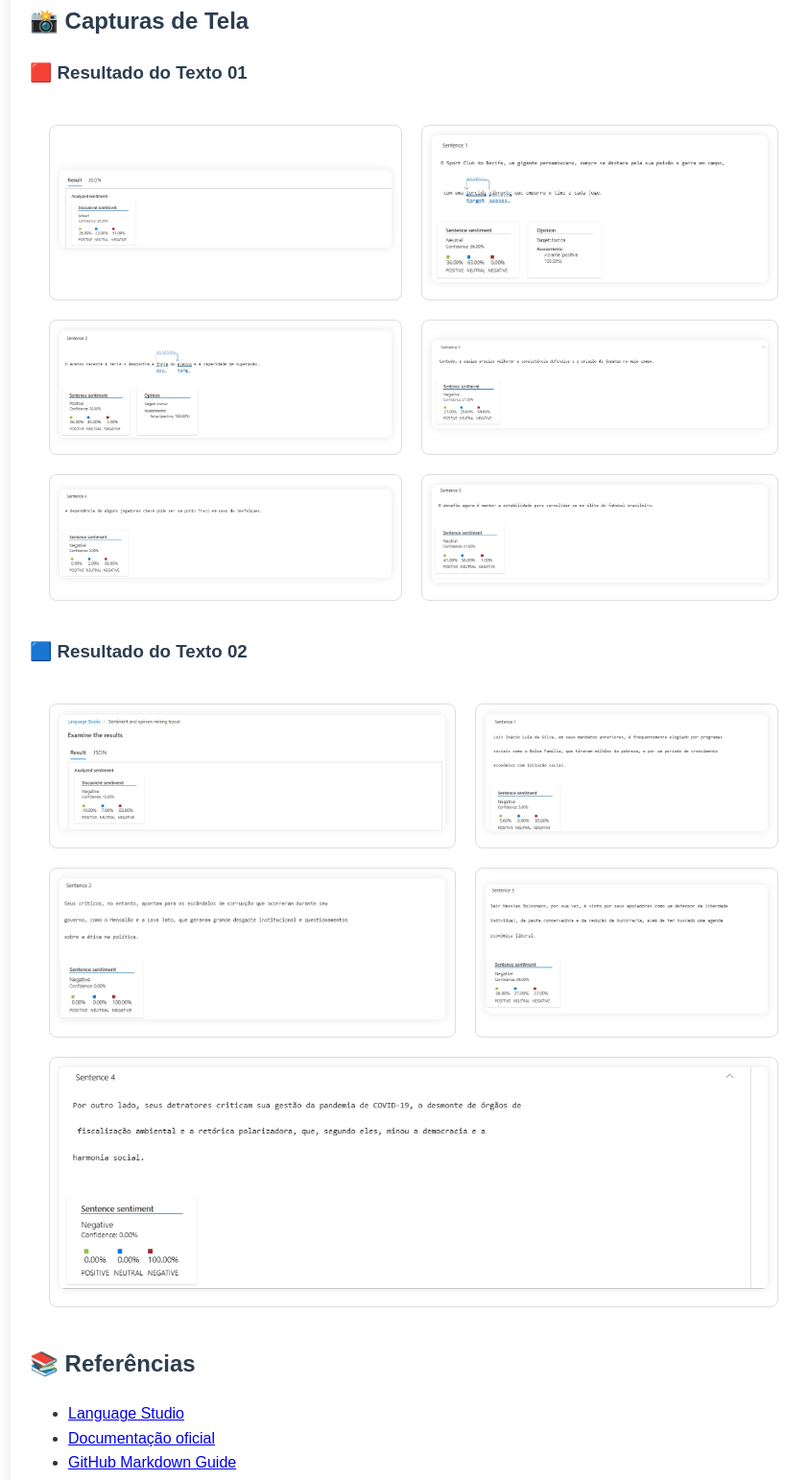
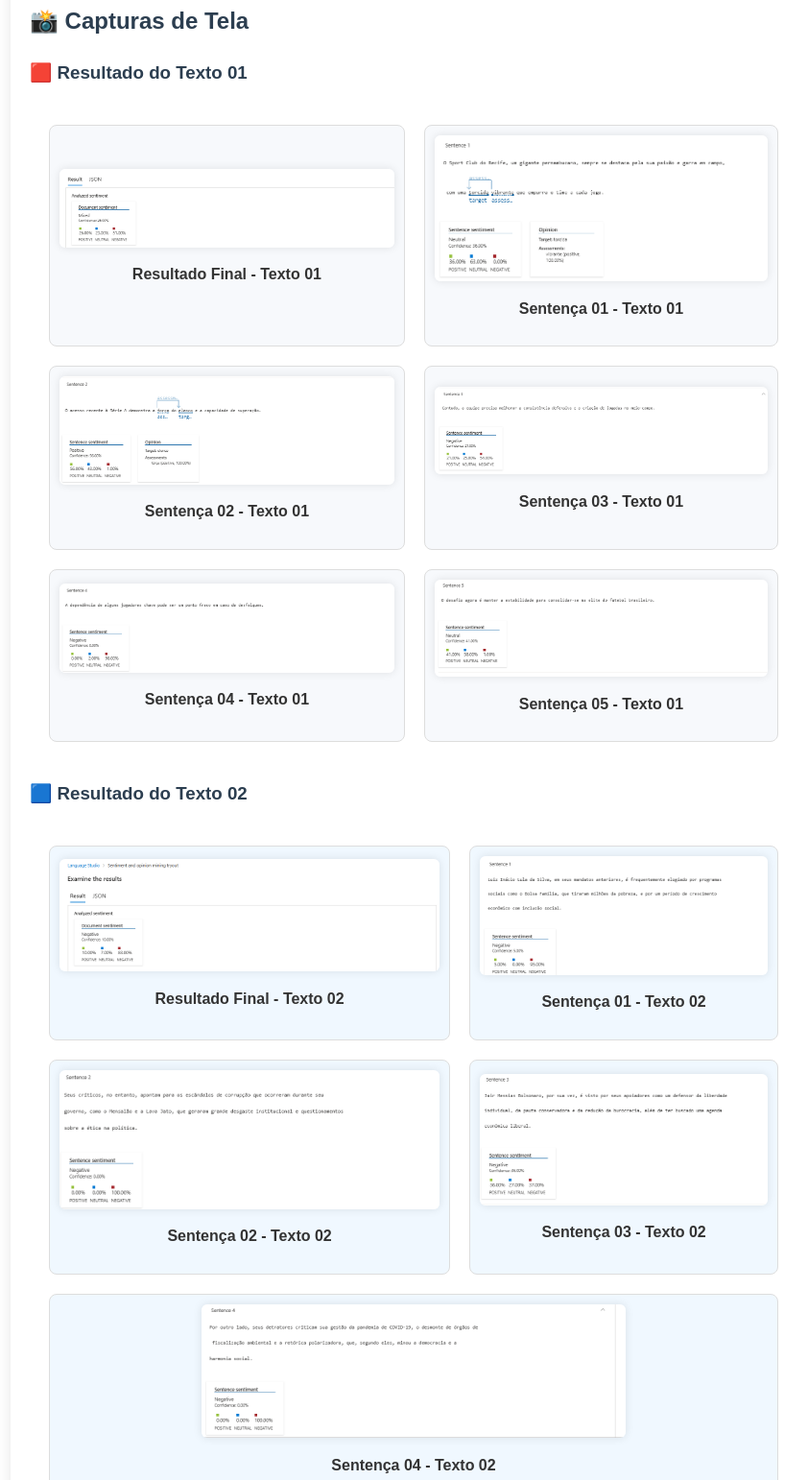
Before and after one commit to franciscohamiltonjr/projeto-de-ia-analise-sentimentos-language-studio, a plain HTML site: page index.html in a window 1280 px wide. Shown: the part 995-2537 px from the top of the page at 96% size, without its empty margins (209-1051 px from the left). Drawn offline with Linux system fonts and the light colour scheme.

Commit message:
Update index.html

```diff
--- a/index.html
+++ b/index.html
@@ -93,46 +93,50 @@ Jair Messias Bolsonaro, por sua vez, é visto por seus apoiadores como um defens
 
   </ul>
 
-
 <h2>📸 Capturas de Tela</h2>
 
 <h3>🟥 Resultado do Texto 01</h3>
 <table style="width: 100%; border-collapse: separate; border-spacing: 20px;">
   <tr>
-    <td style="border: 1px solid #ddd; padding: 10px; border-radius: 8px;">
+    <td style="background-color: #f7f9fc; border: 1px solid #ddd; padding: 10px; border-radius: 8px; text-align: center;">
       <a href="imagens/01-resultado-final-texto-01.png" target="_blank">
         <img src="imagens/01-resultado-final-texto-01.png" alt="Resultado final texto 01" style="width: 100%; border-radius: 6px; box-shadow: 0 0 10px rgba(0,0,0,0.1);">
       </a>
+      <p style="margin-top: 8px; font-weight: bold;">Resultado Final - Texto 01</p>
     </td>
-    <td style="border: 1px solid #ddd; padding: 10px; border-radius: 8px;">
+    <td style="background-color: #f7f9fc; border: 1px solid #ddd; padding: 10px; border-radius: 8px; text-align: center;">
       <a href="imagens/01-resultado-sentença-01-texto-01.png" target="_blank">
         <img src="imagens/01-resultado-sentença-01-texto-01.png" alt="Sentença 01 texto 01" style="width: 100%; border-radius: 6px; box-shadow: 0 0 10px rgba(0,0,0,0.1);">
       </a>
+      <p style="margin-top: 8px; font-weight: bold;">Sentença 01 - Texto 01</p>
     </td>
   </tr>
-  <!-- Continue os próximos pares abaixo com o mesmo estilo -->
   <tr>
-    <td style="border: 1px solid #ddd; padding: 10px; border-radius: 8px;">
+    <td style="background-color: #f7f9fc; border: 1px solid #ddd; padding: 10px; border-radius: 8px; text-align: center;">
       <a href="imagens/01-resultado-sentença-02-texto-01.png" target="_blank">
         <img src="imagens/01-resultado-sentença-02-texto-01.png" alt="Sentença 02 texto 01" style="width: 100%; border-radius: 6px; box-shadow: 0 0 10px rgba(0,0,0,0.1);">
       </a>
+      <p style="margin-top: 8px; font-weight: bold;">Sentença 02 - Texto 01</p>
     </td>
-    <td style="border: 1px solid #ddd; padding: 10px; border-radius: 8px;">
+    <td style="background-color: #f7f9fc; border: 1px solid #ddd; padding: 10px; border-radius: 8px; text-align: center;">
       <a href="imagens/01-resultado-sentença-03-texto-01.png" target="_blank">
         <img src="imagens/01-resultado-sentença-03-texto-01.png" alt="Sentença 03 texto 01" style="width: 100%; border-radius: 6px; box-shadow: 0 0 10px rgba(0,0,0,0.1);">
       </a>
+      <p style="margin-top: 8px; font-weight: bold;">Sentença 03 - Texto 01</p>
     </td>
   </tr>
   <tr>
-    <td style="border: 1px solid #ddd; padding: 10px; border-radius: 8px;">
+    <td style="background-color: #f7f9fc; border: 1px solid #ddd; padding: 10px; border-radius: 8px; text-align: center;">
       <a href="imagens/01-resultado-sentença-04-texto-01.png" target="_blank">
         <img src="imagens/01-resultado-sentença-04-texto-01.png" alt="Sentença 04 texto 01" style="width: 100%; border-radius: 6px; box-shadow: 0 0 10px rgba(0,0,0,0.1);">
       </a>
+      <p style="margin-top: 8px; font-weight: bold;">Sentença 04 - Texto 01</p>
     </td>
-    <td style="border: 1px solid #ddd; padding: 10px; border-radius: 8px;">
+    <td style="background-color: #f7f9fc; border: 1px solid #ddd; padding: 10px; border-radius: 8px; text-align: center;">
       <a href="imagens/01-resultado-sentença-05-texto-01.png" target="_blank">
         <img src="imagens/01-resultado-sentença-05-texto-01.png" alt="Sentença 05 texto 01" style="width: 100%; border-radius: 6px; box-shadow: 0 0 10px rgba(0,0,0,0.1);">
       </a>
+      <p style="margin-top: 8px; font-weight: bold;">Sentença 05 - Texto 01</p>
     </td>
   </tr>
 </table>
@@ -140,38 +144,42 @@ Jair Messias Bolsonaro, por sua vez, é visto por seus apoiadores como um defens
 <h3>🟦 Resultado do Texto 02</h3>
 <table style="width: 100%; border-collapse: separate; border-spacing: 20px;">
   <tr>
-    <td style="border: 1px solid #ddd; padding: 10px; border-radius: 8px;">
+    <td style="background-color: #f0f8ff; border: 1px solid #ddd; padding: 10px; border-radius: 8px; text-align: center;">
       <a href="imagens/02-resultado-final-texto-02.png" target="_blank">
         <img src="imagens/02-resultado-final-texto-02.png" alt="Resultado final texto 02" style="width: 100%; border-radius: 6px; box-shadow: 0 0 10px rgba(0,0,0,0.1);">
       </a>
+      <p style="margin-top: 8px; font-weight: bold;">Resultado Final - Texto 02</p>
     </td>
-    <td style="border: 1px solid #ddd; padding: 10px; border-radius: 8px;">
+    <td style="background-color: #f0f8ff; border: 1px solid #ddd; padding: 10px; border-radius: 8px; text-align: center;">
       <a href="imagens/02-resultado-sentença-01-texto-02.png" target="_blank">
         <img src="imagens/02-resultado-sentença-01-texto-02.png" alt="Sentença 01 texto 02" style="width: 100%; border-radius: 6px; box-shadow: 0 0 10px rgba(0,0,0,0.1);">
       </a>
+      <p style="margin-top: 8px; font-weight: bold;">Sentença 01 - Texto 02</p>
     </td>
   </tr>
   <tr>
-    <td style="border: 1px solid #ddd; padding: 10px; border-radius: 8px;">
+    <td style="background-color: #f0f8ff; border: 1px solid #ddd; padding: 10px; border-radius: 8px; text-align: center;">
       <a href="imagens/02-resultado-sentença-02-texto-02.png" target="_blank">
         <img src="imagens/02-resultado-sentença-02-texto-02.png" alt="Sentença 02 texto 02" style="width: 100%; border-radius: 6px; box-shadow: 0 0 10px rgba(0,0,0,0.1);">
       </a>
+      <p style="margin-top: 8px; font-weight: bold;">Sentença 02 - Texto 02</p>
     </td>
-    <td style="border: 1px solid #ddd; padding: 10px; border-radius: 8px;">
+    <td style="background-color: #f0f8ff; border: 1px solid #ddd; padding: 10px; border-radius: 8px; text-align: center;">
       <a href="imagens/02-resultado-sentença-03-texto-02.png" target="_blank">
         <img src="imagens/02-resultado-sentença-03-texto-02.png" alt="Sentença 03 texto 02" style="width: 100%; border-radius: 6px; box-shadow: 0 0 10px rgba(0,0,0,0.1);">
       </a>
+      <p style="margin-top: 8px; font-weight: bold;">Sentença 03 - Texto 02</p>
     </td>
   </tr>
   <tr>
-    <td colspan="2" style="border: 1px solid #ddd; padding: 10px; border-radius: 8px;">
+    <td colspan="2" style="background-color: #f0f8ff; border: 1px solid #ddd; padding: 10px; border-radius: 8px; text-align: center;">
       <a href="imagens/02-resultado-sentença-04-texto-02.png" target="_blank">
-        <img src="imagens/02-resultado-sentença-04-texto-02.png" alt="Sentença 04 texto 02" style="width: 100%; border-radius: 6px; box-shadow: 0 0 10px rgba(0,0,0,0.1);">
+        <img src="imagens/02-resultado-sentença-04-texto-02.png" alt="Sentença 04 texto 02" style="width: 60%; border-radius: 6px; box-shadow: 0 0 10px rgba(0,0,0,0.1);">
       </a>
+      <p style="margin-top: 8px; font-weight: bold;">Sentença 04 - Texto 02</p>
     </td>
   </tr>
 </table>
-
 
   <h2>📚 Referências</h2>
   <ul>
```
